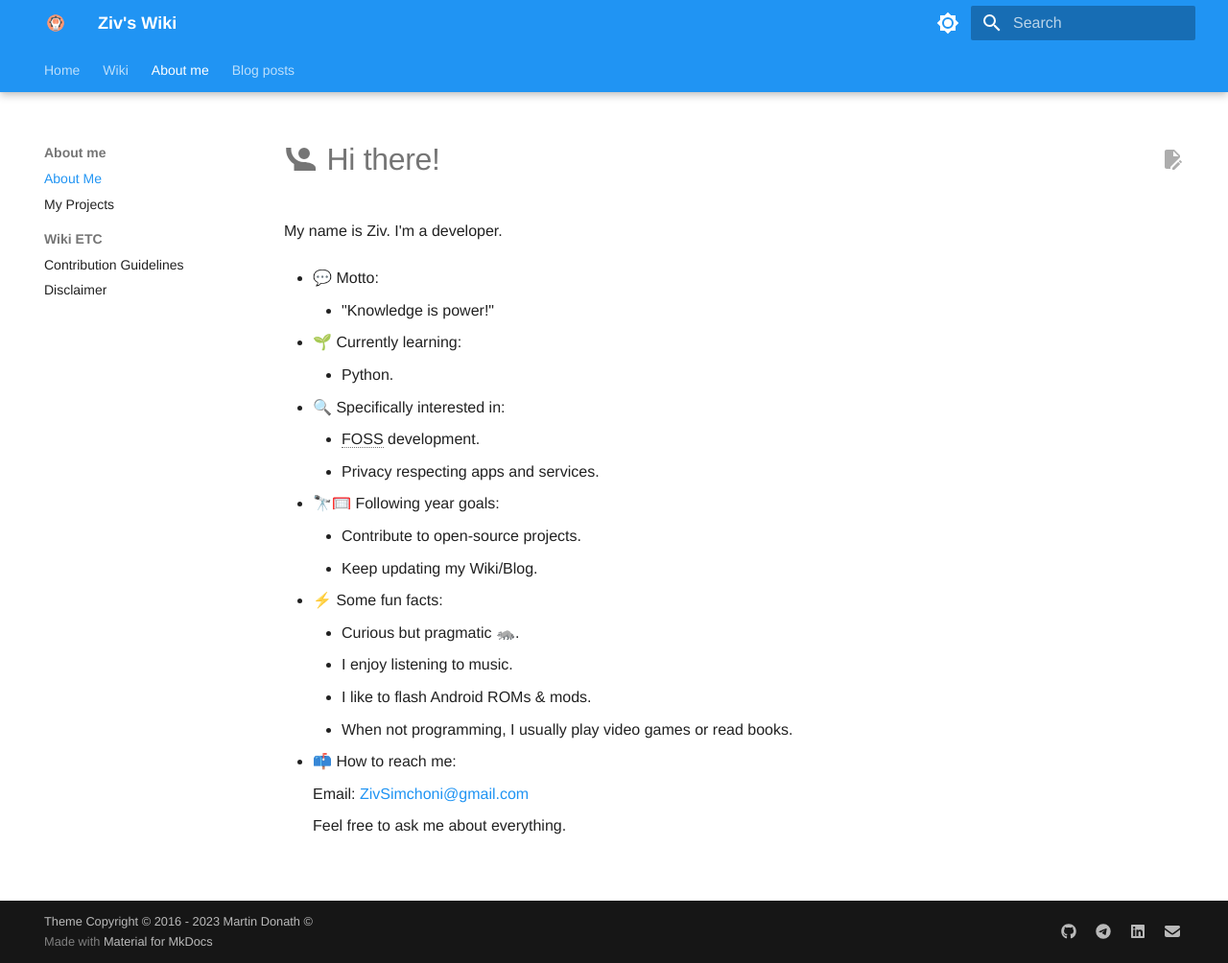
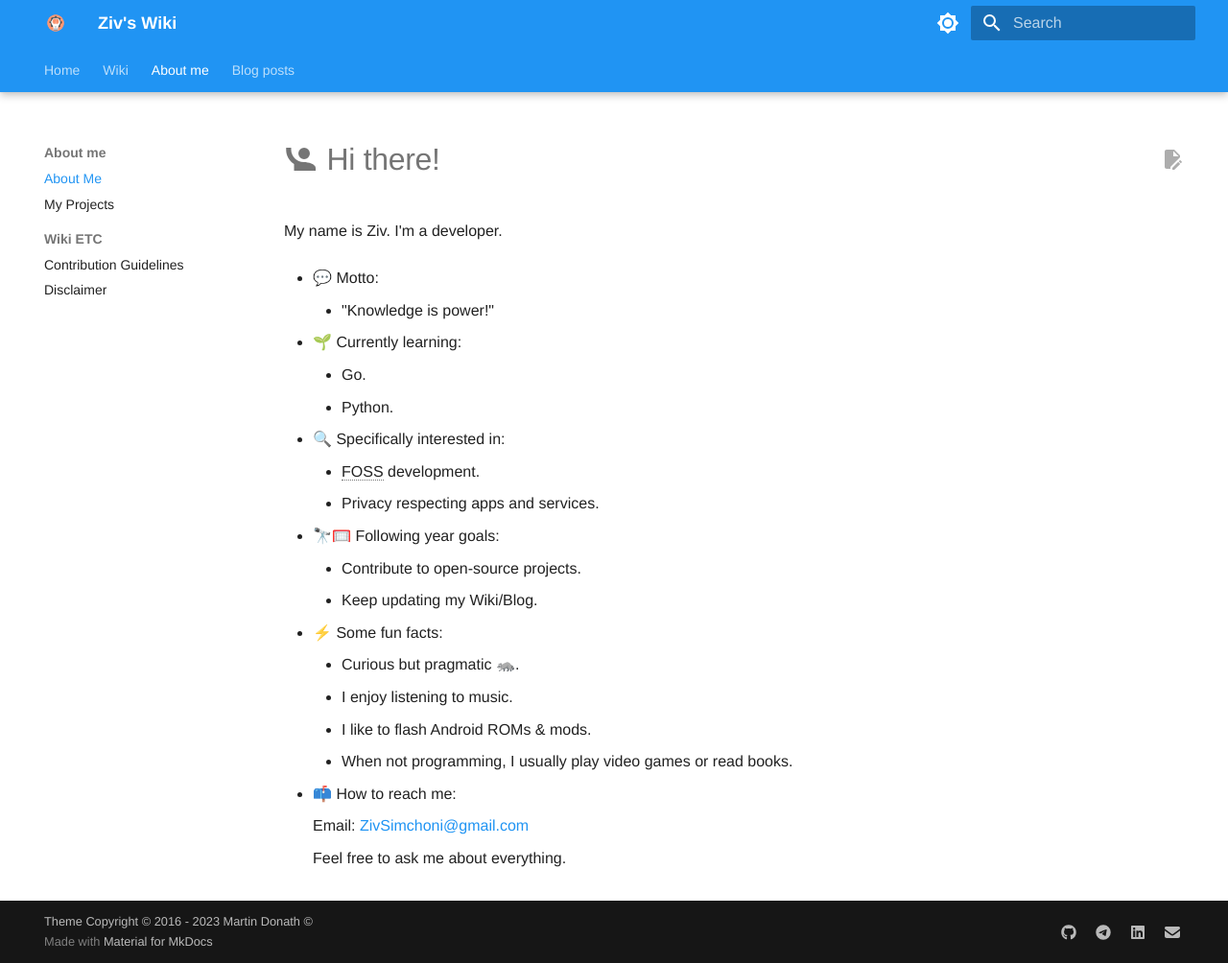
Before and after one commit to ZivSimchoni/Zwiki, an MkDocs documentation site: the page built from docs/about-me/about.md, in a window 1280 px wide and 1004 px high. Shown: the whole window at 96% size. Built offline with MkDocs 1.6.1 and Material for MkDocs 9.7.7, drawn with Linux system fonts in a browser that asks for light colours; some web fonts are replaced.

```diff
--- a/docs/about-me/about.md
+++ b/docs/about-me/about.md
@@ -15,6 +15,7 @@ My name is Ziv. I'm a developer.
 
 -   🌱 Currently learning:
 
+    -   Go.
     -   Python.
 
 -   🔍 Specifically interested in:
```
